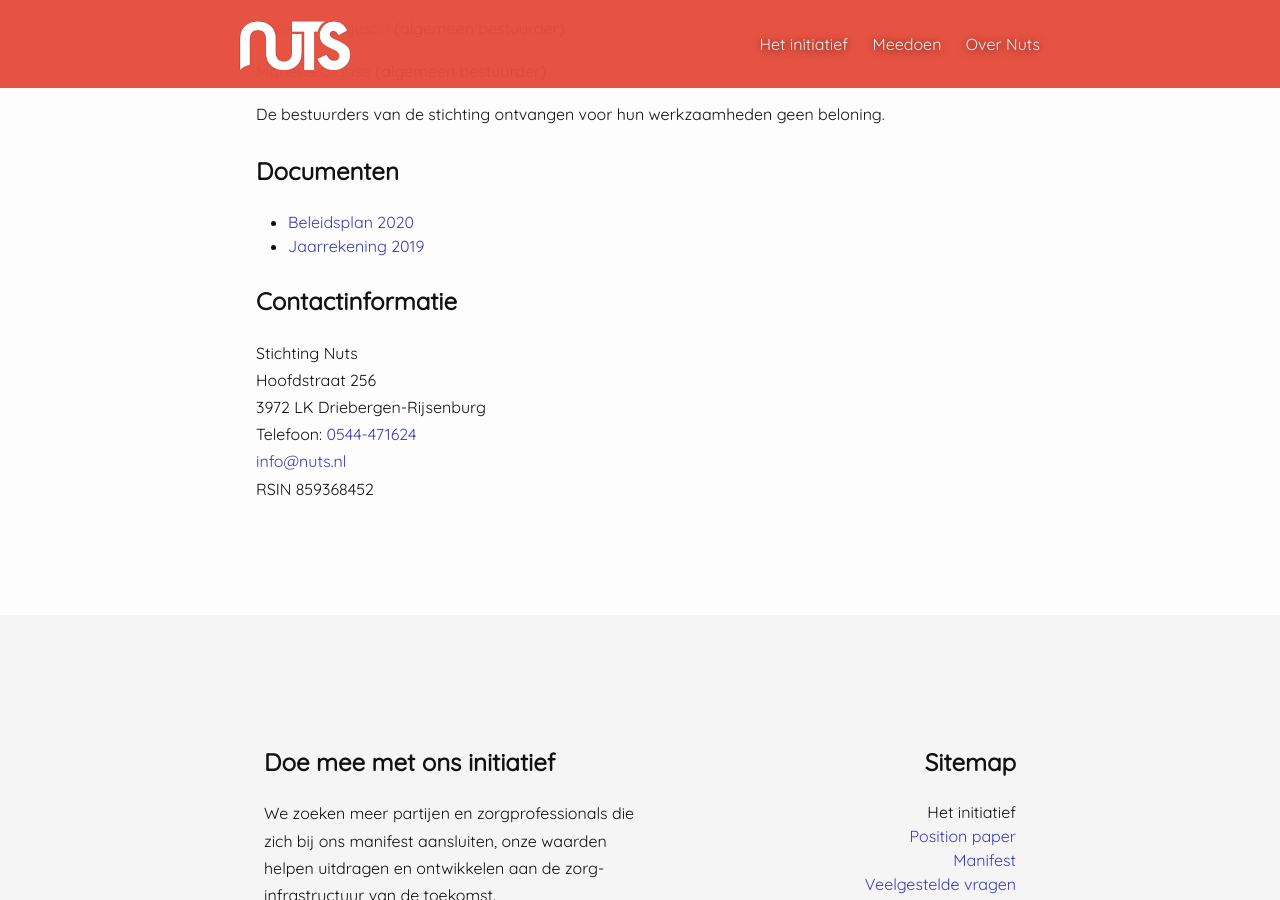
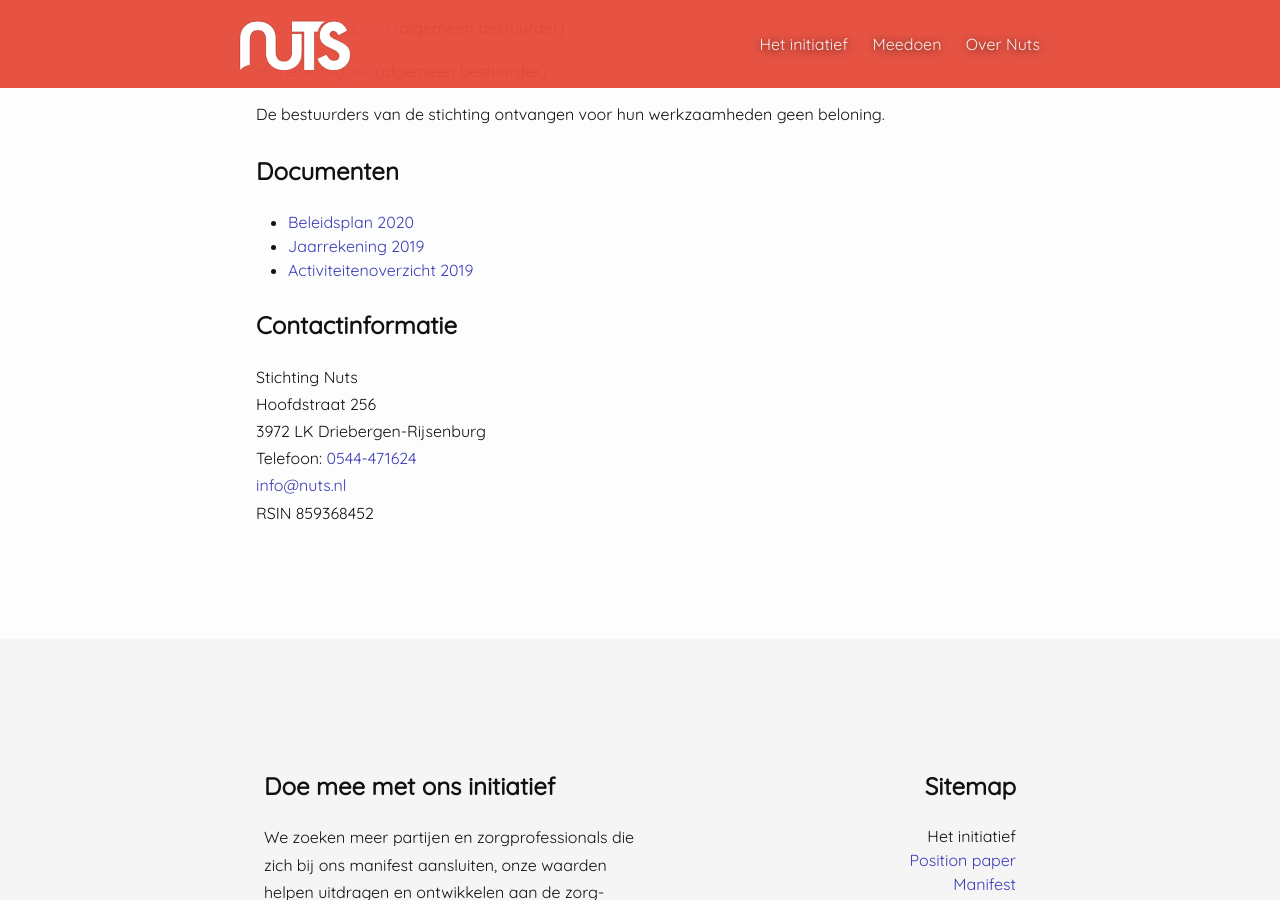
Before and after one commit to nuts-foundation/nuts-webpresence, a Jekyll site: the page built from stichting.md, in a window 1280 px wide and 900 px high, scrolled down 1668 px. Built offline with Jekyll 4.4.1, drawn with Linux system fonts in a browser that asks for light colours.

Commit message:
Add overview of activities to stichting page

```diff
--- a/stichting.md
+++ b/stichting.md
@@ -43,6 +43,7 @@ De bestuurders van de stichting ontvangen voor hun werkzaamheden geen beloning.
 
 * [Beleidsplan 2020](/assets/downloads/Beleidsplan 2020.pdf)
 * [Jaarrekening 2019](/assets/downloads/Jaarrekening 2019.pdf)
+* [Activiteitenoverzicht 2019](/assets/downloads/Activiteiten 2019.pdf)
 
 ## Contactinformatie
 
```
Also changed, not shown: 1 other file.
